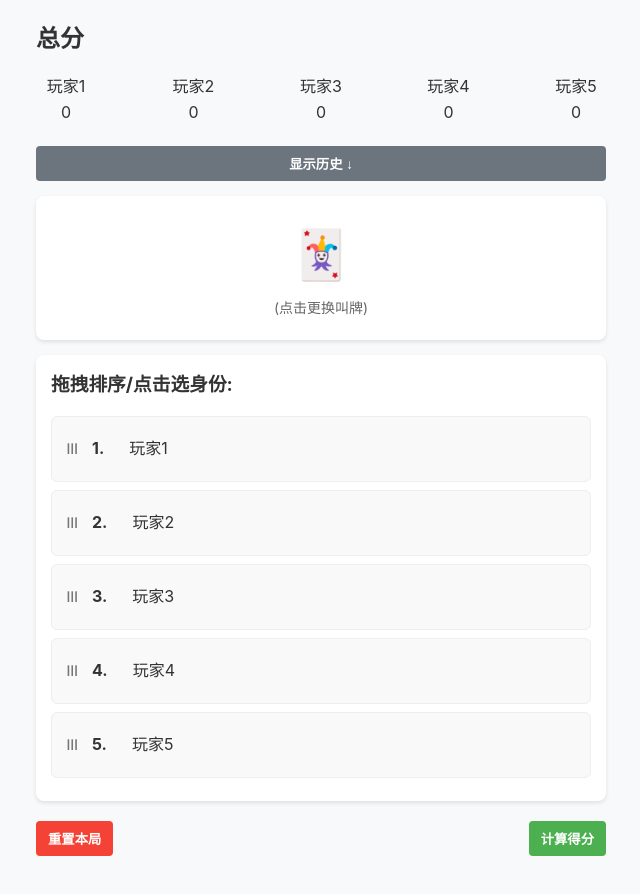
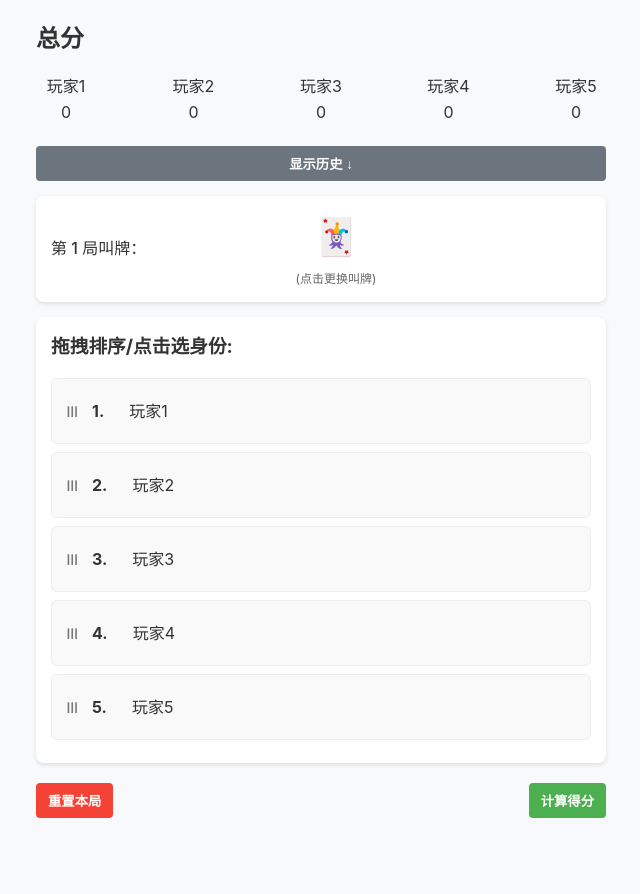
Before and after one commit to zouyu9631/FivePlayersGuandanScore, a Vue app: page / in a window 1280 px wide. Both pictures are taken after a click on the button "开始游戏". Shown: the whole page, without its empty margins (319-959 px from the left). After the commit the page ends 858 px from the top, so only its background shows below. Built offline with nearby package versions, Linux system fonts and the light colour scheme.

Commit message:
refine: resize the card selector

```diff
--- a/src/components/CardSelector.vue
+++ b/src/components/CardSelector.vue
@@ -16,21 +16,28 @@
     </div>
   </div>
   <div v-else class="card-display">
+    <div class="round-info">第 {{ currentRound }} 局叫牌：</div>
     <div class="card-selection" @click="openSelector">
-      <div class="selected-card">{{ selectedCard }}</div>
-      <div class="card-hint">(点击更换叫牌)</div>
+      <div class="selected-card" :class="{ 'red-card': isRedCard(selectedCard) }">
+        {{ selectedCard }}
+      </div>
+      <div v-if="showHint" class="card-hint" @click.stop="dismissHint">(点击更换叫牌)</div>
     </div>
   </div>
 </template>
 
 <script>
-import { ref, computed, watch } from 'vue';
+import { ref, computed, watch, onMounted } from 'vue';
 
 export default {
   props: {
     modelValue: {
       type: String,
       default: '🃏'
+    },
+    currentRound: {
+      type: Number,
+      default: 1
     }
   },
 
@@ -39,14 +46,29 @@ export default {
   setup(props, { emit }) {
     const visible = ref(false);
     const selectedCard = ref(props.modelValue);
+    const showHint = ref(true);
 
-    const cardSuits = ['♠', '♥', '♦', '♣'];
+    // 修改花色顺序：黑桃、红桃、梅花、方块
+    const cardSuits = ['♠', '♥', '♣', '♦'];
     const cardValues = ['A', '2', '3', '4', '5', '6', '7', '8', '9', '10', 'J', 'Q', 'K'];
+
+    // 检查本地存储是否已经展示过提示
+    onMounted(() => {
+      const hintShown = localStorage.getItem('cardSelectorHintShown');
+      if (hintShown) {
+        showHint.value = false;
+      }
+    });
 
     // 监听props变化同步内部状态
     watch(() => props.modelValue, (newValue) => {
       selectedCard.value = newValue;
     });
+
+    // 判断是否为红色牌（红桃或方块）
+    const isRedCard = (card) => {
+      return card && (card.includes('♥') || card.includes('♦'));
+    };
 
     const getCardDisplay = (suit, value) => {
       return `${suit}${value}`;
@@ -62,6 +84,12 @@ export default {
       visible.value = false;
     };
 
+    // 隐藏提示并在localStorage中记录
+    const dismissHint = () => {
+      showHint.value = false;
+      localStorage.setItem('cardSelectorHintShown', 'true');
+    };
+
     // 处理牌选择
     const handleCardSelect = (suit, value) => {
       let card;
@@ -73,17 +101,25 @@ export default {
       selectedCard.value = card;
       emit('update:modelValue', card);
       visible.value = false;
+
+      // 用户选择过卡牌后，记录并隐藏提示
+      if (showHint.value) {
+        dismissHint();
+      }
     };
 
     return {
       visible,
       selectedCard,
+      showHint,
       cardSuits,
       cardValues,
       getCardDisplay,
+      isRedCard,
       openSelector,
       closeSelector,
-      handleCardSelect
+      handleCardSelect,
+      dismissHint
     };
   }
 };
@@ -106,28 +142,42 @@ export default {
 .card-selector {
   background: white;
   border-radius: 8px;
-  padding: 20px;
-  max-width: 90%;
-  max-height: 80%;
+  padding: 20px 10px; /* 进一步减少左右内边距 */
+  width: 90%; /* 减少整体宽度比例 */
+  max-width: 360px; /* 减小最大宽度 */
+  max-height: 85%;
   overflow-y: auto;
   box-shadow: 0 4px 20px rgba(0,0,0,0.2);
+}
+
+.card-selector h3 {
+  margin-top: 0;
+  margin-bottom: 12px;
+  text-align: center;
+  font-size: 18px;
 }
 
 .card-grid {
   display: grid;
   grid-template-columns: repeat(4, 1fr);
-  gap: 10px;
+  gap: 4px; /* 进一步减少列间距 */
   margin: 15px 0;
 }
 
+.card-suit-group {
+  display: flex;
+  flex-direction: column;
+  gap: 6px; /* 减少行间距 */
+}
+
 .card-option {
-  padding: 12px 8px;
-  border: 1px solid #ddd;
-  border-radius: 4px;
+  padding: 8px 3px; /* 减少左右内边距 */
   text-align: center;
   cursor: pointer;
-  font-size: 18px;
-  transition: all 0.2s;
+  font-size: 20px; /* 增大字体 */
+  transition: transform 0.2s;
+  background-color: transparent;
+  border-radius: 4px;
 }
 
 .card-option:hover {
@@ -139,40 +189,119 @@ export default {
   color: #d32f2f;
 }
 
-/* 从RoleSelector.vue合并的样式 */
+/* 重新设计卡片展示区域，更加紧凑 */
 .card-display {
   display: flex;
-  justify-content: center;
+  justify-content: center; /* 改为居中布局 */
   align-items: center;
   background: white;
   border-radius: 8px;
-  padding: 20px;
-  margin: 15px 0;
+  padding: 12px 15px;
+  margin: 12px 0;
   box-shadow: 0 2px 4px rgba(0,0,0,0.1);
+  position: relative; /* 添加相对定位 */
+}
+
+.round-info {
+  position: absolute; /* 使用绝对定位 */
+  left: 15px; /* 左侧贴边 */
+  font-size: 16px;
+  font-weight: 500;
+  color: #333;
+  white-space: nowrap;
 }
 
 .card-selection {
   text-align: center;
   cursor: pointer;
+  display: flex;
+  flex-direction: column;
+  align-items: center;
+  margin-left: auto; /* 自动计算左边距 */
+  margin-right: auto; /* 自动计算右边距 */
+  padding-left: 30px; /* 为左侧的局数文本留出空间 */
 }
 
 .selected-card {
-  font-size: 48px;
-  margin-bottom: 5px;
+  font-size: 36px;  /* 减小字体大小 */
+  margin-bottom: 2px;  /* 减小下边距 */
 }
 
 .card-hint {
-  font-size: 14px;
+  font-size: 12px;
   color: #666;
+  padding: 2px 0;
+  cursor: pointer;
+}
+
+.card-hint:hover {
+  text-decoration: underline;
+}
+
+.joker {
+  font-size: 28px; /* 增大小王图标 */
+  padding: 2px 5px;
+  display: flex;
+  justify-content: center;
+  align-items: center;
+  height: 100%;
 }
 
 @media (max-width: 768px) {
   .card-display {
-    padding: 15px;
+    padding: 10px 12px;
   }
 
   .selected-card {
-    font-size: 42px;
+    font-size: 32px;
+  }
+
+  .card-option {
+    padding: 8px 4px;
+    font-size: 18px; /* 适当增大移动端字体 */
+  }
+
+  .joker {
+    font-size: 26px;
+    padding: 2px 4px;
+  }
+
+  .card-selector {
+    width: 95%; /* 移动端略微增大比例 */
+    max-width: 340px; /* 移动端减小最大宽度 */
+  }
+
+  .card-grid {
+    gap: 3px; /* 移动端进一步减小列间距 */
+  }
+
+  .round-info {
+    font-size: 14px;
+    left: 12px;
+  }
+
+  .card-selection {
+    padding-left: 25px; /* 调整移动端的左边距 */
+  }
+}
+
+/* 针对高度较小的屏幕进行优化 */
+@media (max-height: 700px) {
+  .card-option {
+    padding: 6px 3px; /* 进一步减小上下内边距 */
+    font-size: 18px;
+  }
+
+  .joker {
+    font-size: 24px;
+  }
+
+  .card-suit-group {
+    gap: 4px; /* 进一步减少行间距 */
+  }
+
+  .card-grid {
+    gap: 3px; /* 更小屏幕进一步减少列间距 */
   }
 }
 </style>
--- a/src/components/GameBoard.vue
+++ b/src/components/GameBoard.vue
@@ -22,6 +22,7 @@
     <!-- 叫牌区域 -->
     <CardSelector
       v-model="calledCard"
+      :currentRound="currentRound"
     />
 
     <!-- 排名区域 -->
```
